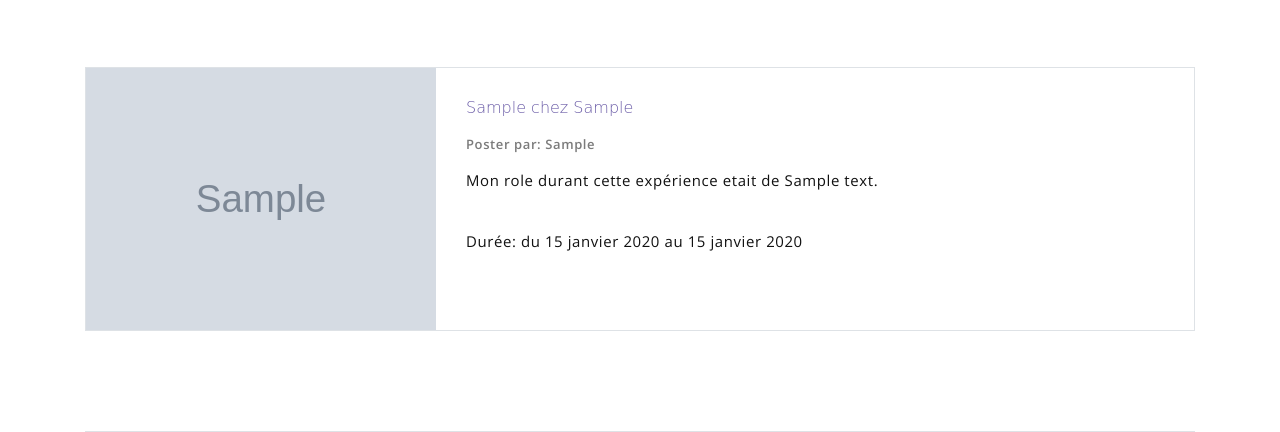
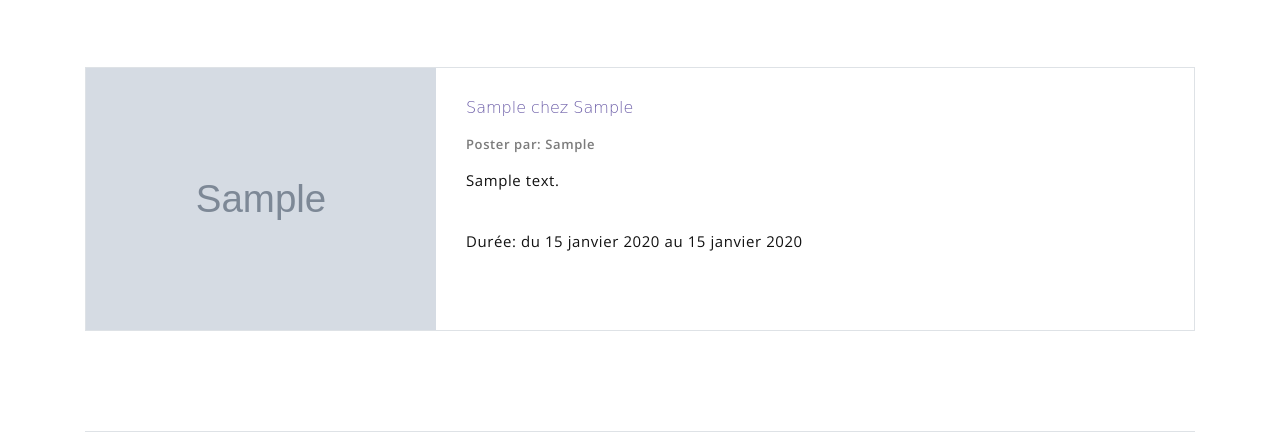
Before and after one commit to Victory1502/folio, a Flask app: page /experience in a window 1280 px wide. Shown: the part 109-541 px from the top of the page. Run offline with Flask 3, Linux system fonts and the light colour scheme; tables that the repository leaves empty hold one stand-in row (values such as "Sample post"); grey boxes marked "Sample" are stand-in pictures; some libraries are stand-ins or nearby versions; some web fonts are replaced.

Commit message:
mis a jour

```diff
--- a/templates/experience.html
+++ b/templates/experience.html
@@ -23,7 +23,7 @@
                         <a href="#">Poster par: {{ use[1] }}</a>
                     </p>
 
-                    <p> Mon role durant cette expérience etait de {{ i.description }}</p>
+                    <p>{{ i.description }}</p>
 
                     <p><br>
                         <strong >Durée:</strong> du  {{ i.date_debut }} au {{ i.date_fin }}
```
